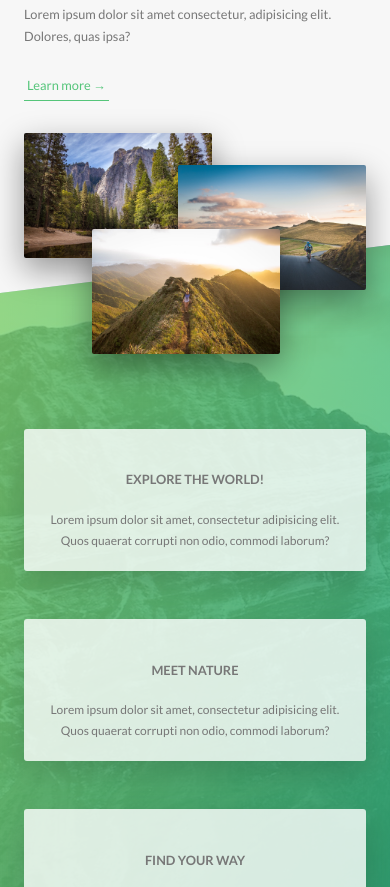
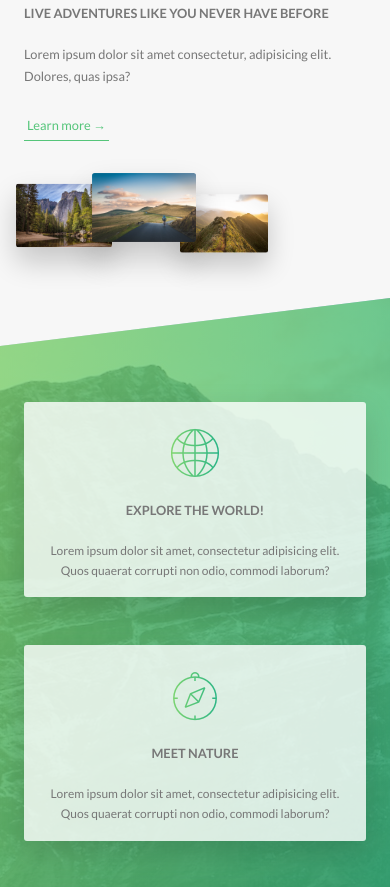
Before and after one commit to RickJP/JONAS_Natours_Site_Project, a website: page index.html in a window 390 px wide. Shown: the part 1110-1997 px from the top of the page. Drawn offline with Linux system fonts and the light colour scheme.

Commit message:
59. Writing Media Queries - Tours, Stories and Booking Sections

```diff
--- /dev/null
+++ b/css/icon-font.css
@@ -0,0 +1,443 @@
+@charset "UTF-8";
+
+@font-face {
+	font-family: "linea-basic-10";
+	src: url("fonts/linea-basic-10.eot");
+	src: url("fonts/linea-basic-10.eot?#iefix") format("embedded-opentype"),
+		url("fonts/linea-basic-10.woff") format("woff"), url("fonts/linea-basic-10.ttf") format("truetype"),
+		url("fonts/linea-basic-10.svg#linea-basic-10") format("svg");
+	font-weight: normal;
+	font-style: normal;
+}
+
+[data-icon]:before {
+	font-family: "linea-basic-10" !important;
+	content: attr(data-icon);
+	font-style: normal !important;
+	font-weight: normal !important;
+	font-variant: normal !important;
+	text-transform: none !important;
+	speak: none;
+	line-height: 1;
+	-webkit-font-smoothing: antialiased;
+	-moz-osx-font-smoothing: grayscale;
+}
+
+[class^="icon-"]:before,
+[class*=" icon-"]:before {
+	font-family: "linea-basic-10" !important;
+	font-style: normal !important;
+	font-weight: normal !important;
+	font-variant: normal !important;
+	text-transform: none !important;
+	speak: none;
+	line-height: 1;
+	-webkit-font-smoothing: antialiased;
+	-moz-osx-font-smoothing: grayscale;
+}
+
+.icon-basic-accelerator:before {
+	content: "a";
+}
+.icon-basic-alarm:before {
+	content: "b";
+}
+.icon-basic-anchor:before {
+	content: "c";
+}
+.icon-basic-anticlockwise:before {
+	content: "d";
+}
+.icon-basic-archive:before {
+	content: "e";
+}
+.icon-basic-archive-full:before {
+	content: "f";
+}
+.icon-basic-ban:before {
+	content: "g";
+}
+.icon-basic-battery-charge:before {
+	content: "h";
+}
+.icon-basic-battery-empty:before {
+	content: "i";
+}
+.icon-basic-battery-full:before {
+	content: "j";
+}
+.icon-basic-battery-half:before {
+	content: "k";
+}
+.icon-basic-bolt:before {
+	content: "l";
+}
+.icon-basic-book:before {
+	content: "m";
+}
+.icon-basic-book-pen:before {
+	content: "n";
+}
+.icon-basic-book-pencil:before {
+	content: "o";
+}
+.icon-basic-bookmark:before {
+	content: "p";
+}
+.icon-basic-calculator:before {
+	content: "q";
+}
+.icon-basic-calendar:before {
+	content: "r";
+}
+.icon-basic-cards-diamonds:before {
+	content: "s";
+}
+.icon-basic-cards-hearts:before {
+	content: "t";
+}
+.icon-basic-case:before {
+	content: "u";
+}
+.icon-basic-chronometer:before {
+	content: "v";
+}
+.icon-basic-clessidre:before {
+	content: "w";
+}
+.icon-basic-clock:before {
+	content: "x";
+}
+.icon-basic-clockwise:before {
+	content: "y";
+}
+.icon-basic-cloud:before {
+	content: "z";
+}
+.icon-basic-clubs:before {
+	content: "A";
+}
+.icon-basic-compass:before {
+	content: "B";
+}
+.icon-basic-cup:before {
+	content: "C";
+}
+.icon-basic-diamonds:before {
+	content: "D";
+}
+.icon-basic-display:before {
+	content: "E";
+}
+.icon-basic-download:before {
+	content: "F";
+}
+.icon-basic-exclamation:before {
+	content: "G";
+}
+.icon-basic-eye:before {
+	content: "H";
+}
+.icon-basic-eye-closed:before {
+	content: "I";
+}
+.icon-basic-female:before {
+	content: "J";
+}
+.icon-basic-flag1:before {
+	content: "K";
+}
+.icon-basic-flag2:before {
+	content: "L";
+}
+.icon-basic-floppydisk:before {
+	content: "M";
+}
+.icon-basic-folder:before {
+	content: "N";
+}
+.icon-basic-folder-multiple:before {
+	content: "O";
+}
+.icon-basic-gear:before {
+	content: "P";
+}
+.icon-basic-geolocalize-01:before {
+	content: "Q";
+}
+.icon-basic-geolocalize-05:before {
+	content: "R";
+}
+.icon-basic-globe:before {
+	content: "S";
+}
+.icon-basic-gunsight:before {
+	content: "T";
+}
+.icon-basic-hammer:before {
+	content: "U";
+}
+.icon-basic-headset:before {
+	content: "V";
+}
+.icon-basic-heart:before {
+	content: "W";
+}
+.icon-basic-heart-broken:before {
+	content: "X";
+}
+.icon-basic-helm:before {
+	content: "Y";
+}
+.icon-basic-home:before {
+	content: "Z";
+}
+.icon-basic-info:before {
+	content: "0";
+}
+.icon-basic-ipod:before {
+	content: "1";
+}
+.icon-basic-joypad:before {
+	content: "2";
+}
+.icon-basic-key:before {
+	content: "3";
+}
+.icon-basic-keyboard:before {
+	content: "4";
+}
+.icon-basic-laptop:before {
+	content: "5";
+}
+.icon-basic-life-buoy:before {
+	content: "6";
+}
+.icon-basic-lightbulb:before {
+	content: "7";
+}
+.icon-basic-link:before {
+	content: "8";
+}
+.icon-basic-lock:before {
+	content: "9";
+}
+.icon-basic-lock-open:before {
+	content: "!";
+}
+.icon-basic-magic-mouse:before {
+	content: "\"";
+}
+.icon-basic-magnifier:before {
+	content: "#";
+}
+.icon-basic-magnifier-minus:before {
+	content: "$";
+}
+.icon-basic-magnifier-plus:before {
+	content: "%";
+}
+.icon-basic-mail:before {
+	content: "&";
+}
+.icon-basic-mail-multiple:before {
+	content: "'";
+}
+.icon-basic-mail-open:before {
+	content: "(";
+}
+.icon-basic-mail-open-text:before {
+	content: ")";
+}
+.icon-basic-male:before {
+	content: "*";
+}
+.icon-basic-map:before {
+	content: "+";
+}
+.icon-basic-message:before {
+	content: ",";
+}
+.icon-basic-message-multiple:before {
+	content: "-";
+}
+.icon-basic-message-txt:before {
+	content: ".";
+}
+.icon-basic-mixer2:before {
+	content: "/";
+}
+.icon-basic-mouse:before {
+	content: ":";
+}
+.icon-basic-notebook:before {
+	content: ";";
+}
+.icon-basic-notebook-pen:before {
+	content: "<";
+}
+.icon-basic-notebook-pencil:before {
+	content: "=";
+}
+.icon-basic-paperplane:before {
+	content: ">";
+}
+.icon-basic-pencil-ruler:before {
+	content: "?";
+}
+.icon-basic-pencil-ruler-pen:before {
+	content: "@";
+}
+.icon-basic-photo:before {
+	content: "[";
+}
+.icon-basic-picture:before {
+	content: "]";
+}
+.icon-basic-picture-multiple:before {
+	content: "^";
+}
+.icon-basic-pin1:before {
+	content: "_";
+}
+.icon-basic-pin2:before {
+	content: "`";
+}
+.icon-basic-postcard:before {
+	content: "{";
+}
+.icon-basic-postcard-multiple:before {
+	content: "|";
+}
+.icon-basic-printer:before {
+	content: "}";
+}
+.icon-basic-question:before {
+	content: "~";
+}
+.icon-basic-rss:before {
+	content: "\\";
+}
+.icon-basic-server:before {
+	content: "\e000";
+}
+.icon-basic-server2:before {
+	content: "\e001";
+}
+.icon-basic-server-cloud:before {
+	content: "\e002";
+}
+.icon-basic-server-download:before {
+	content: "\e003";
+}
+.icon-basic-server-upload:before {
+	content: "\e004";
+}
+.icon-basic-settings:before {
+	content: "\e005";
+}
+.icon-basic-share:before {
+	content: "\e006";
+}
+.icon-basic-sheet:before {
+	content: "\e007";
+}
+.icon-basic-sheet-multiple:before {
+	content: "\e008";
+}
+.icon-basic-sheet-pen:before {
+	content: "\e009";
+}
+.icon-basic-sheet-pencil:before {
+	content: "\e00a";
+}
+.icon-basic-sheet-txt:before {
+	content: "\e00b";
+}
+.icon-basic-signs:before {
+	content: "\e00c";
+}
+.icon-basic-smartphone:before {
+	content: "\e00d";
+}
+.icon-basic-spades:before {
+	content: "\e00e";
+}
+.icon-basic-spread:before {
+	content: "\e00f";
+}
+.icon-basic-spread-bookmark:before {
+	content: "\e010";
+}
+.icon-basic-spread-text:before {
+	content: "\e011";
+}
+.icon-basic-spread-text-bookmark:before {
+	content: "\e012";
+}
+.icon-basic-star:before {
+	content: "\e013";
+}
+.icon-basic-tablet:before {
+	content: "\e014";
+}
+.icon-basic-target:before {
+	content: "\e015";
+}
+.icon-basic-todo:before {
+	content: "\e016";
+}
+.icon-basic-todo-pen:before {
+	content: "\e017";
+}
+.icon-basic-todo-pencil:before {
+	content: "\e018";
+}
+.icon-basic-todo-txt:before {
+	content: "\e019";
+}
+.icon-basic-todolist-pen:before {
+	content: "\e01a";
+}
+.icon-basic-todolist-pencil:before {
+	content: "\e01b";
+}
+.icon-basic-trashcan:before {
+	content: "\e01c";
+}
+.icon-basic-trashcan-full:before {
+	content: "\e01d";
+}
+.icon-basic-trashcan-refresh:before {
+	content: "\e01e";
+}
+.icon-basic-trashcan-remove:before {
+	content: "\e01f";
+}
+.icon-basic-upload:before {
+	content: "\e020";
+}
+.icon-basic-usb:before {
+	content: "\e021";
+}
+.icon-basic-video:before {
+	content: "\e022";
+}
+.icon-basic-watch:before {
+	content: "\e023";
+}
+.icon-basic-webpage:before {
+	content: "\e024";
+}
+.icon-basic-webpage-img-txt:before {
+	content: "\e025";
+}
+.icon-basic-webpage-multiple:before {
+	content: "\e026";
+}
+.icon-basic-webpage-txt:before {
+	content: "\e027";
+}
+.icon-basic-world:before {
+	content: "\e028";
+}
--- a/index.html
+++ b/index.html
@@ -7,7 +7,7 @@
 
   <link href="https://fonts.googleapis.com/css?family=Lato:100,300,400,700,900" rel="stylesheet">
   <!-- <link rel="stylesheet" href="css/icon-font.css"> -->
-  <!-- <link rel="stylesheet" href="css/icon-font.css"> -->
+  <link rel="stylesheet" href="css/icon-font.css">
   <link rel="stylesheet" href="css/style.css">
   <link rel="shortcut icon" type="image/png" href="img/favicon.png">
 
--- a/sass/base/_utilities.scss
+++ b/sass/base/_utilities.scss
@@ -7,9 +7,16 @@
 }
 .u-margin-bottom-medium {
 	margin-bottom: 4em !important;
+	@include respond(tab-port) {
+		padding: 3rem !important;
+	}
 }
 .u-margin-bottom-big {
 	margin-bottom: 8rem !important;
+
+	@include respond(tab-port) {
+		padding: 5rem !important;
+	}
 }
 
 .u-margin-top-big {
--- a/sass/components/_card.scss
+++ b/sass/components/_card.scss
@@ -149,4 +149,47 @@
 		font-size: 6rem;
 		font-weight: 100;
 	}
+
+	@include respond(tab-port) {
+		height: auto;
+		border-radius: 3px;
+		background-color: $color-white;
+		box-shadow: 0 1.5rem 4rem rgba($color-black, .15);
+
+		&__side {
+			height: auto;
+			position: relative;
+			box-shadow: none;
+
+			&--back {
+				transform: rotateY(0);
+				clip-path: polygon(0 15%, 100% 0, 100% 100%, 0 100%);
+			}
+		}
+
+		&:hover &__side--front {
+			transform: rotateY(0);
+		}
+
+		&__details {
+			padding: 1rem 3rem;
+		}
+
+		// FRONT SIDE STYLING
+		&__cta {
+			position: relative;
+			top: 0%;
+			left: 0;
+			transform: translate(0);
+			width: 100%;
+			padding: 7rem 4rem 4rem 4rem;
+		}
+		&__price-box {
+			margin-bottom: 3rem;
+		}
+
+		&__price-value {
+			font-size: 4rem;
+		}
+	}
 }
--- a/sass/components/_composition.scss
+++ b/sass/components/_composition.scss
@@ -10,19 +10,41 @@
 		transition: all .2s;
 		outline-offset: 2rem;
 
+		@include respond(tab-port) {
+			float: left;
+			position: relative;
+			width: 23.3333333%;
+			box-shadow: 0 1.5rem 3rem rgba($color-black, .2);
+		}
+
 		&--p1 {
 			left: 0;
 			top: -2rem;
+
+			@include respond(tab-port) {
+				top: 0;
+				transform: scale(1.2);
+			}
 		}
 
 		&--p2 {
 			right: 0;
 			top: 2rem;
+			@include respond(tab-port) {
+				top: -1rem;
+				transform: scale(1.3);
+				z-index: 100;
+			}
 		}
 
 		&--p3 {
 			left: 20%;
 			top: 10rem;
+			@include respond(tab-port) {
+				top: 1rem;
+				left: 0;
+				transform: scale(1.1);
+			}
 		}
 
 		&:hover {
--- a/sass/components/_feature-box.scss
+++ b/sass/components/_feature-box.scss
@@ -7,6 +7,10 @@
 	box-shadow: 0 1.5rem 4rem rgba($color-black, .15);
 	transition: transform .3s;
 
+	@include respond(tab-port) {
+		padding: 2rem;
+	}
+
 	&__icon {
 		font-size: 6rem;
 		margin-bottom: .5rem;
@@ -14,6 +18,10 @@
 		background-image: linear-gradient(to right, $color-primary-light, $color-primary-dark);
 		-webkit-background-clip: text;
 		color: transparent;
+
+		@include respond(tab-port) {
+			margin-bottom: 0;
+		}
 	}
 
 	&:hover {
--- a/sass/components/_form.scss
+++ b/sass/components/_form.scss
@@ -19,6 +19,9 @@
 		display: block;
 		transition: all .3s;
 
+		@include respond (tab-port) {
+			width: 100%;
+		}
 
 		&:focus {
 			outline: none;
@@ -53,6 +56,11 @@
 	&__radio-group {
 		width: 49%;
 		display: inline-block;
+
+		@include respond (tab-port) {
+			width: 100%;
+			margin-bottom: 2rem;
+		}
 	}
 
 	&__radio-input {
--- a/sass/components/_story.scss
+++ b/sass/components/_story.scss
@@ -9,6 +9,16 @@
 
 	font-size: $default-font-size;
 	transform: skewX(-12deg);
+
+	@include respond(tab-port) {
+		width: 100%;
+		padding: 4rem;
+		padding-left: 7rem;
+	}
+
+	@include respond(phone) {
+		transform: skewX(0);
+	}
 
 	& > * {
 		transform: skewX(12deg);
@@ -22,9 +32,12 @@
 		shape-outside: circle(50% at 50% 50%);
 		-webkit-clip-path: circle(50% at 50% 50%);
 		clip-path: circle(50% at 50% 50%);
-
 		transform: translateX(-3rem) skewX(12deg);
 		position: relative;
+
+		@include respond(phone) {
+			transform: translateX(-3rem) skewX(0);
+		}
 	}
 
 	&__img {
@@ -35,6 +48,9 @@
 
 	&__text {
 		transform: skewX(12deg);
+		@include respond(phone) {
+			transform: skewX(0);
+		}
 	}
 
 	&__caption {
--- a/sass/layout/_footer.scss
+++ b/sass/layout/_footer.scss
@@ -11,6 +11,10 @@
 	&__logo-box {
 		text-align: center;
 		margin-bottom: 8rem;
+
+		@include respond(tab-port) {
+			margin-bottom: 6rem;
+		}
 	}
 
 	&__logo {
--- a/sass/pages/home.scss
+++ b/sass/pages/home.scss
@@ -2,6 +2,10 @@
 	background-color: $color-grey-light-1;
 	padding: 25rem 0;
 	margin-top: -20vh;
+
+	@include respond(tab-port) {
+		padding: 20rem 0;
+	}
 }
 
 .section-features {
@@ -16,17 +20,29 @@
 	& > * {
 		transform: skewY(7deg);
 	}
+
+	@include respond(tab-port) {
+		padding: 10rem 0;
+	}
 }
 
 .section-tours {
 	background-color: $color-grey-light-1;
 	padding: 25rem 0 15rem 0;
 	margin-top: -10rem;
+
+	@include respond(tab-port) {
+		padding: 20rem 0 10rem 0;
+	}
 }
 
 .section-stories {
 	position: relative;
 	padding: 15rem 0;
+
+	@include respond(tab-port) {
+		padding: 10rem 0;
+	}
 }
 
 .section-book {
@@ -35,18 +51,37 @@
 }
 
 .book {
-	background-image: linear-gradient(105deg, rgba($color-white, .9) 0%,
-																		rgba($color-white, .9) 50%,
-																		transparent 50%),
-																		url(../img/nat-10.jpg);
+	background-image: linear-gradient(105deg, rgba($color-white, .9) 0%, rgba($color-white, .9) 50%, transparent 50%),
+		url(../img/nat-10.jpg);
 	background-size: 100%;
-
 	border-radius: 3px;
 	box-shadow: 0 1.5rem 4rem rgba($color-black, .2);
-	height: 50rem;
+
+	@include respond(tab-land) {
+		background-image: linear-gradient(
+				105deg,
+				rgba($color-white, .9) 0%,
+				rgba($color-white, .9) 65%,
+				transparent 65%
+			),
+			url(../img/nat-10.jpg);
+		background-size: cover;
+	}
+
+	@include respond(tab-port) {
+		background-image: linear-gradient(to right, rgba($color-white, .9) 0%, rgba($color-white, .9) 65%),
+			url(../img/nat-10.jpg);
+	}
 
 	&__form {
 		width: 50%;
 		padding: 6rem;
+
+		@include respond(tab-land) {
+			width: 65%;
+		}
+		@include respond(tab-port) {
+			width: 100%;
+		}
 	}
 }
```
Also changed, not shown: css/fonts/linea-basic-10.ttf (added), css/fonts/linea-basic-10.woff (added), css/style.css, 3 other files.
